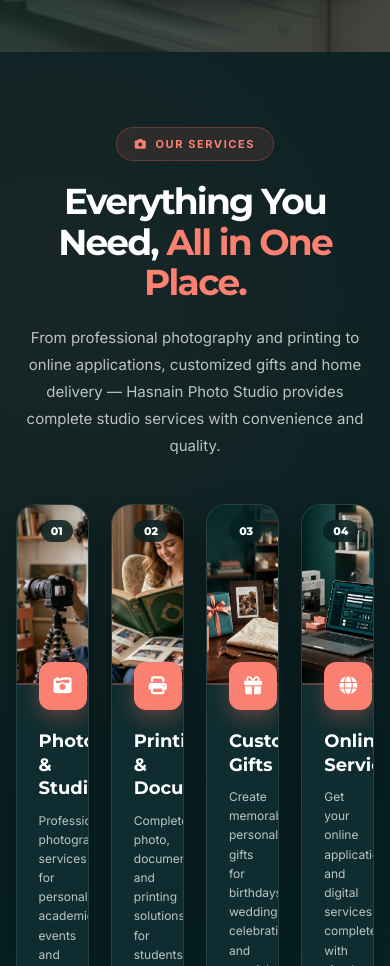
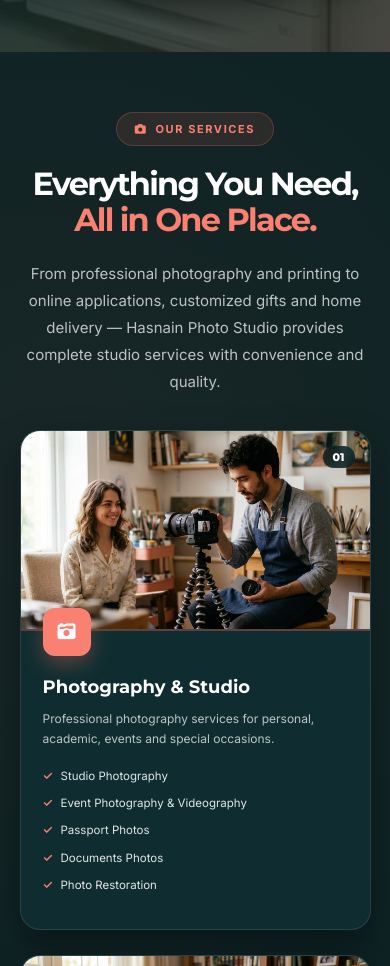
Before and after one commit to zohafatima664/hasnain-photo-studio-website, a plain HTML site: page index.html in a window 390 px wide. Shown: the part 1139-2105 px from the top of the page. Drawn offline with Linux system fonts and the light colour scheme.

Commit message:
fix responsive and scroll issues

```diff
--- a/style.css
+++ b/style.css
@@ -9,6 +9,18 @@
 
 * {
     box-sizing: border-box;
+}
+html {
+    scroll-behavior: smooth;
+}
+
+/* Har section navbar ke niche perfectly align ho iske liye: */
+section,
+div[id] {
+    scroll-margin-top: 90px; /* Navbar ki height jitna gap */
+}
+.services-section {
+    scroll-margin-top: 90px;
 }
 
 html {
@@ -740,6 +752,16 @@
     /* baki properties same rahengi */
     opacity: 0.2; /* 0.35 se badha kar 0.75 kar diya */
 }
+/* Smooth Scroll Alignment Fix */
+html {
+    scroll-behavior: smooth;
+}
+
+/* Services section par navbar ki height ka offset spacing dein */
+#services,
+.services-section {
+    scroll-margin-top: 100px !important; /* Navbar height + extra breathable space */
+}
 
 /* Floating Card Element */
 .camera-card {
@@ -1271,19 +1293,51 @@
     }
 }
 /* =====================================================
-   SERVICES GRID
-===================================================== */
-
-.services-grid {
-    width: 92%;
-    max-width: 1250px;
-
-    margin: 0 auto;
-
-    display: grid;
-    grid-template-columns: repeat(4, 1fr);
-
-    gap: 22px;
+   RESPONSIVE DESIGN (Services Tab Fix)
+===================================================== */
+
+/* Laptop & Tablet Screens */
+@media (max-width: 1100px) {
+    .services-grid {
+        grid-template-columns: repeat(2, 1fr) !important;
+        gap: 20px;
+    }
+}
+
+/* Mobile Screens */
+@media (max-width: 768px) {
+    .services-section {
+        padding: 60px 0;
+    }
+
+    .services-header {
+        width: 90%;
+        margin-bottom: 35px;
+    }
+
+    .services-header h2 {
+        font-size: 32px;
+    }
+
+    .services-grid {
+        width: 90%;
+        grid-template-columns: 1fr !important; /* Mobile par har card poori width le ga */
+        gap: 25px;
+    }
+
+    .card-img-holder {
+        height: 200px; /* Mobile par image ki height sahi dikhegi */
+    }
+
+    .delivery-banner {
+        width: 90%;
+        flex-direction: column;
+        align-items: flex-start;
+    }
+
+    .delivery-btn {
+        width: 100%;
+    }
 }
 
 /* =====================================================
```
